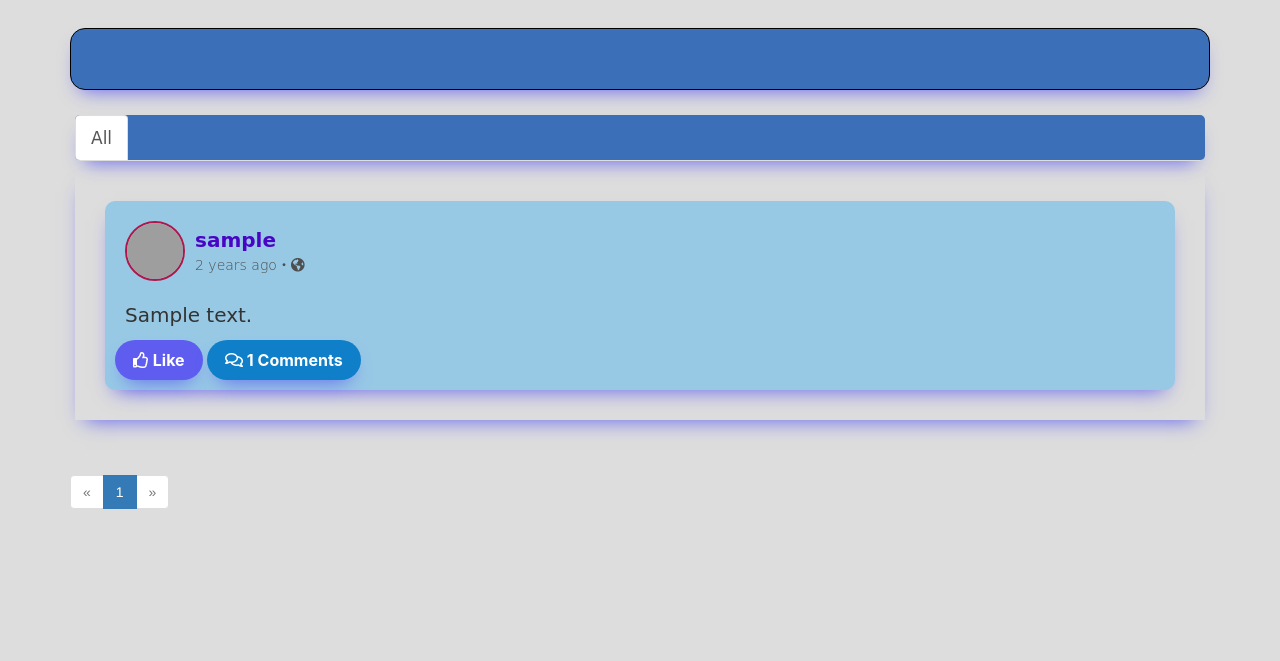
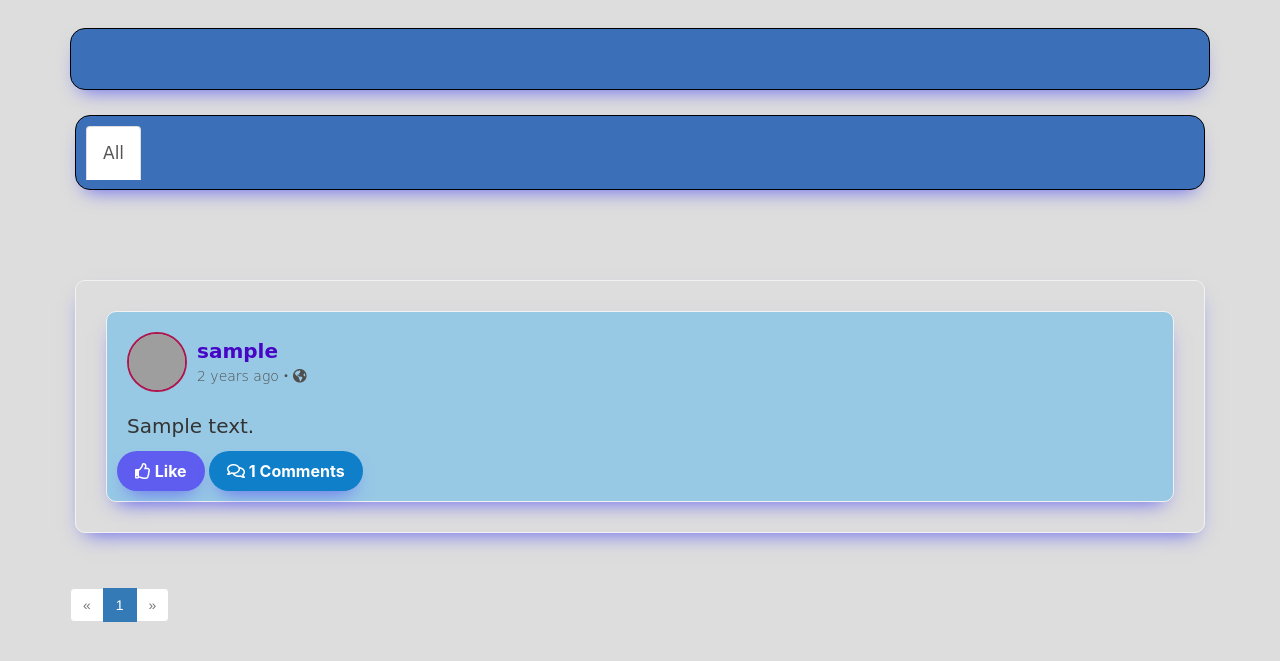
Before and after one commit to HeyBabe-0312/blog-social-app, a Flask app: template app/templates/index.html in a window 1280 px wide. Shown: the part 72-733 px from the top of the page. Run offline with Flask 2, Linux system fonts and the light colour scheme; tables that the repository leaves empty hold one stand-in row (values such as "Sample post"); the template is opened without the code that fills it: values that come from a table or form of the project are taken from there, most other values are stand-ins (such as "Sample title", 1, 10 or a date in 2020); some libraries are stand-ins or nearby versions; grey boxes are pictures that could not be loaded.

Commit message:
up little

```diff
--- a/app/static/post.css
+++ b/app/static/post.css
@@ -7,12 +7,14 @@
     height: 60px;
 }
 .bg-post{
-    margin-top: 10px;
+    border: 1px solid #f2f2f2;
+    border-radius: 10px;
     list-style-type:None;
     padding: 10px;
     box-shadow: #5E5DF0 0 10px 20px -10px;
 }
 .postss{
+    border: 1px solid #f2f2f2;
     font-family: cursive;
     box-shadow: #5E5DF0 0 10px 20px -10px;
 
@@ -45,7 +47,6 @@
     font-size: 20px;
 }
 .button-edit{
-
       background: #e44040;
       border-radius: 999px;
       box-shadow: #5E5DF0 0 10px 20px -10px;
@@ -64,8 +65,7 @@
       touch-action: manipulation;
       width: fit-content;
       word-break: break-word;
-      border: 0;
-
+    border: 0;
 }
 
 .button-cmt {
@@ -139,12 +139,16 @@
   }
 
   .topnav a:hover {
+      border-radius: 15px;
     overflow: hidden;
-    background-color: rgb(0, 195, 255);
+    background-color: #97c9e5;
     color: black;
   }
 
-
+.nav2{
+    list-style-type: none;
+    padding: 0px;
+}
 
   .btn-default {
     background-color: #111827;
--- a/app/templates/_comments.html
+++ b/app/templates/_comments.html
@@ -1,3 +1,4 @@
+
 <ul class="comments list-cmt">
     {% for comment in comments %}
     <li class="comment cmt-border">
--- a/app/templates/_posts.html
+++ b/app/templates/_posts.html
@@ -1,5 +1,5 @@
 
-<ul class=" bg-post">
+<ul class=" bg-post" style="margin-top: 90px;">
   {% for post in posts %}
   <li class="post postss bg-o-post">
 
--- a/app/templates/index.html
+++ b/app/templates/index.html
@@ -13,7 +13,7 @@
     {% endif %}
 </div>
 <div class="tabs">
-    <ul class="nav nav-tabs topnav">
+    <ul class="nav2 nav-tabs topnav" style="padding: 10px; border: 1px solid #000; border-radius: 15px;">
         <li{% if not show_followed %} class="active" {% endif %}><a href="{{ url_for('.show_all') }}" style="font-family: cursive; overflow: hidden;">All</a></li>
         {% if current_user.is_authenticated %}
         <li{% if show_followed %} class="active" {% endif %}><a  href="{{ url_for('.show_followed') }}" style="font-family: cursive; overflow: hidden;">Followed</a></li>
```
